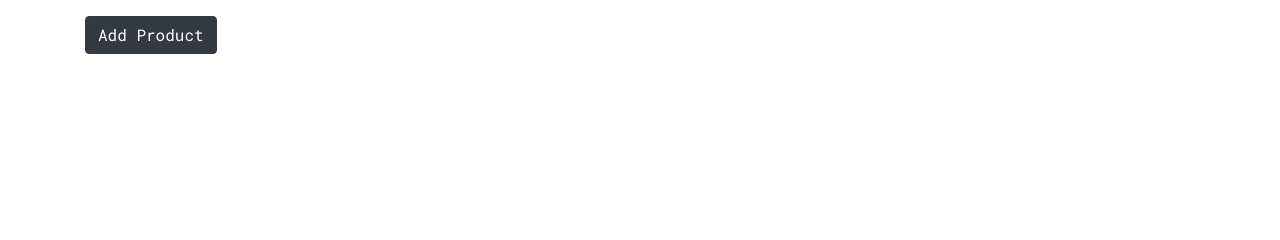
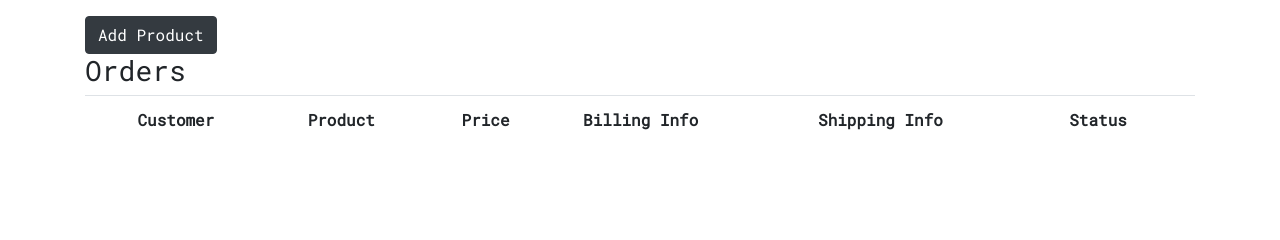
Before and after one commit to RJ-Gamer/djangoshop, a Django app: page /vendor/ in a window 1280 px wide. Shown: the part 167-407 px from the top of the page. Run offline with Django 3.2, Linux system fonts and the light colour scheme; a user stored in the database is signed in; data comes from the database, SQL or seed files in the repository; both versions use the stored data as it was after the commit; lists and menus that the app fills with data are empty; some libraries are stand-ins or nearby versions.

Commit message:
Vendor can see order details

```diff
--- a/user/templates/user/vendor.html
+++ b/user/templates/user/vendor.html
@@ -23,4 +23,28 @@
         {% endfor %}
     </table>
     <a href="{% url 'product:product_create'%}" class="btn btn-dark">Add Product</a>
+
+    <h3>Orders </h3>
+    <table class="table">
+        <tr>
+            <th></th>
+            <th>Customer</th>
+            <th>Product</th>
+            <th>Price</th>
+            <th>Billing Info</th>
+            <th>Shipping Info </th>
+            <th>Status</th>
+        </tr>
+        {% for order in orders %}
+        <tr>
+            <th>{{ order.id }}</th>
+            <th>{{ order.order.user}}</th>
+            <th>{{ order.product }}</th>
+            <th>{{ order.product.price }}</th>
+            <th>{{ order.order.billing_address }}</th>
+            <th>{{ order.order.shipping_address }}</th>
+            <th>{{ order.status }}</th>
+        </tr>
+        {% endfor %}
+    </table>
 {% endblock content %}
--- a/user/views.py
+++ b/user/views.py
@@ -5,9 +5,10 @@ from django.contrib import messages
 from django.contrib.auth import authenticate, login, logout
 import logging
 from product.models import Product
+from order.models import Order, OrderLine
+from cart.models import Cart, CartLine
 
 logger = logging.getLogger(__name__)
-
 
 # Create your views here.
 def register(request):
@@ -66,9 +67,11 @@ def user_logout(request):
 
 def vendor(request):
     products = Product.objects.filter(vendor=request.user)
-    context = {'products': products}
+    orders = OrderLine.objects.filter(vendor=request.user)
+    context = {'products': products, 'orders': orders}
     return render(request, 'user/vendor.html', context)
 
 def customer(request):
-    context = {}
+    orders = Cart.objects.filter(user=request.user)
+    context = {'orders': orders}
     return render(request, 'user/customer.html', context)
```
Also changed, not shown: order/models.py (+14 -0 lines), user/templates/user/customer.html (+23 -3 lines), db.sqlite3, 1 other file.
